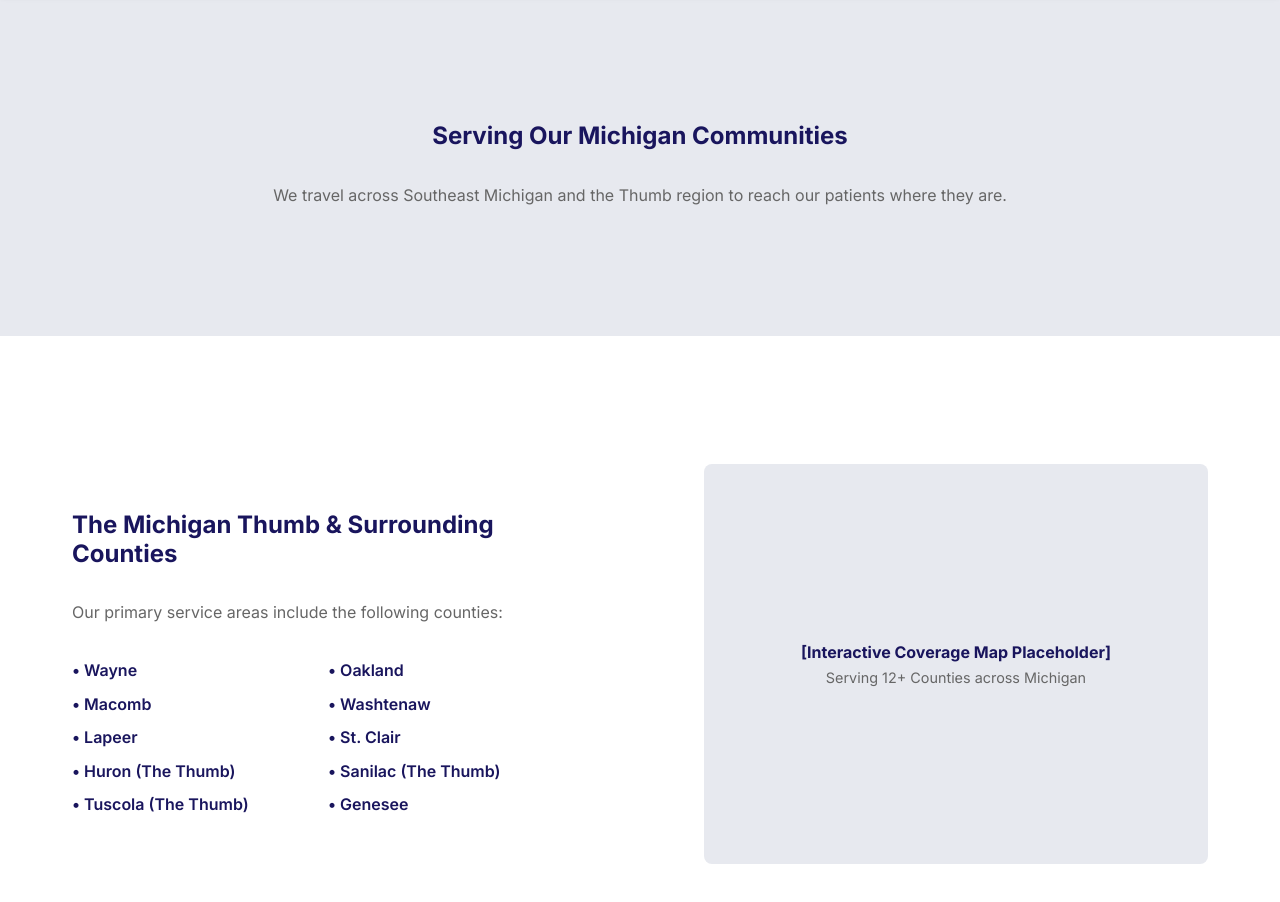
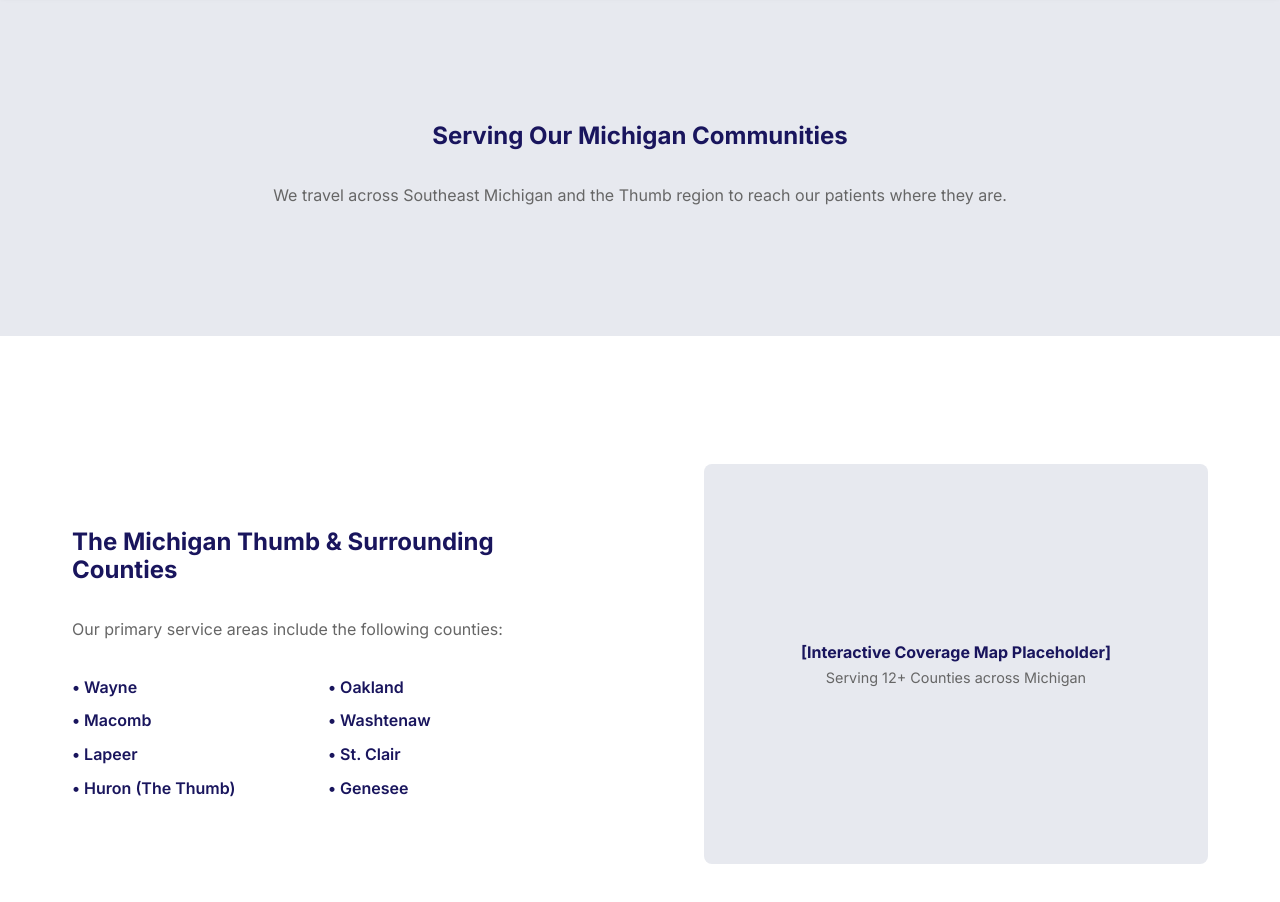
Before and after one commit to darthdragneel1/VWSPC-Website, a website built with Vite: page about/service-areas.html in a window 1280 px wide. Shown: the part 88-990 px from the top of the page. Built offline with nearby package versions, Linux system fonts and the light colour scheme.

Commit message:
updated county list

```diff
--- a/about/service-areas.html
+++ b/about/service-areas.html
@@ -72,8 +72,6 @@
                             <li>• Lapeer</li>
                             <li>• St. Clair</li>
                             <li>• Huron (The Thumb)</li>
-                            <li>• Sanilac (The Thumb)</li>
-                            <li>• Tuscola (The Thumb)</li>
                             <li>• Genesee</li>
                         </ul>
                     </div>
```
